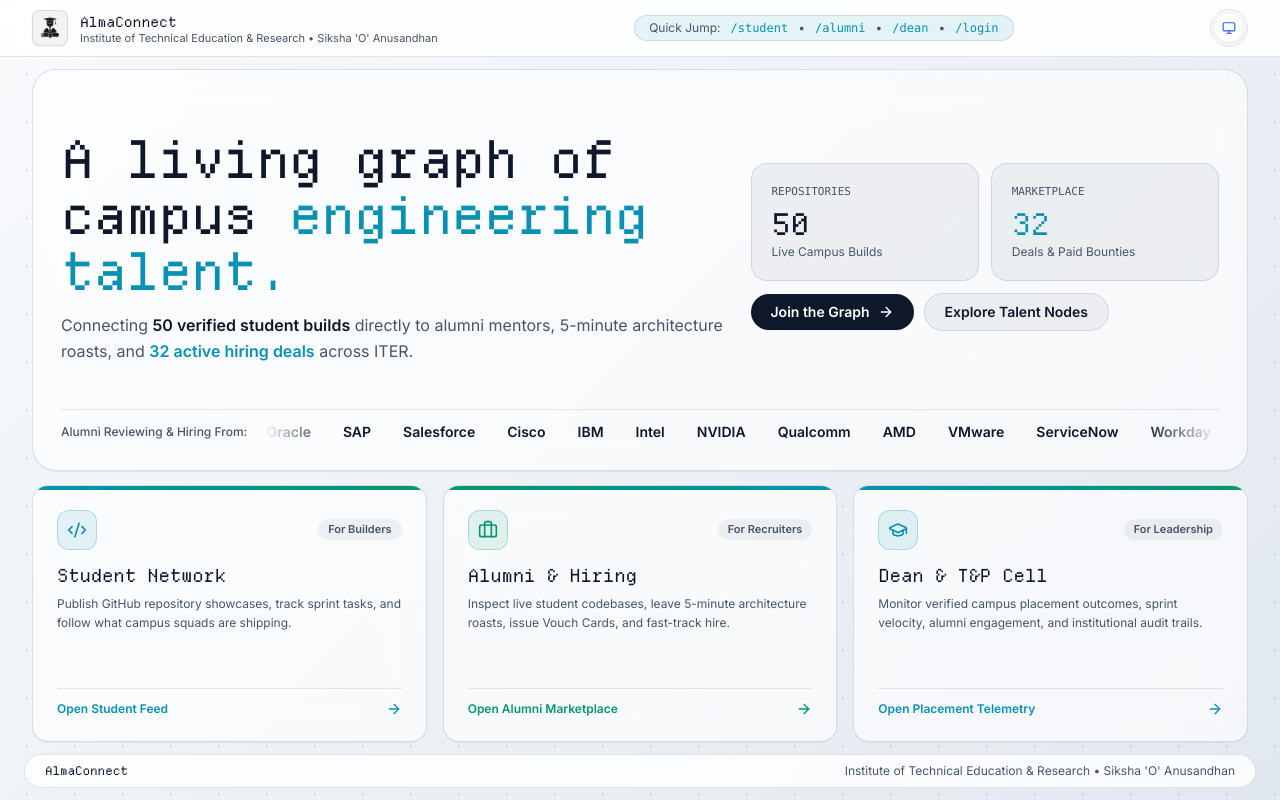
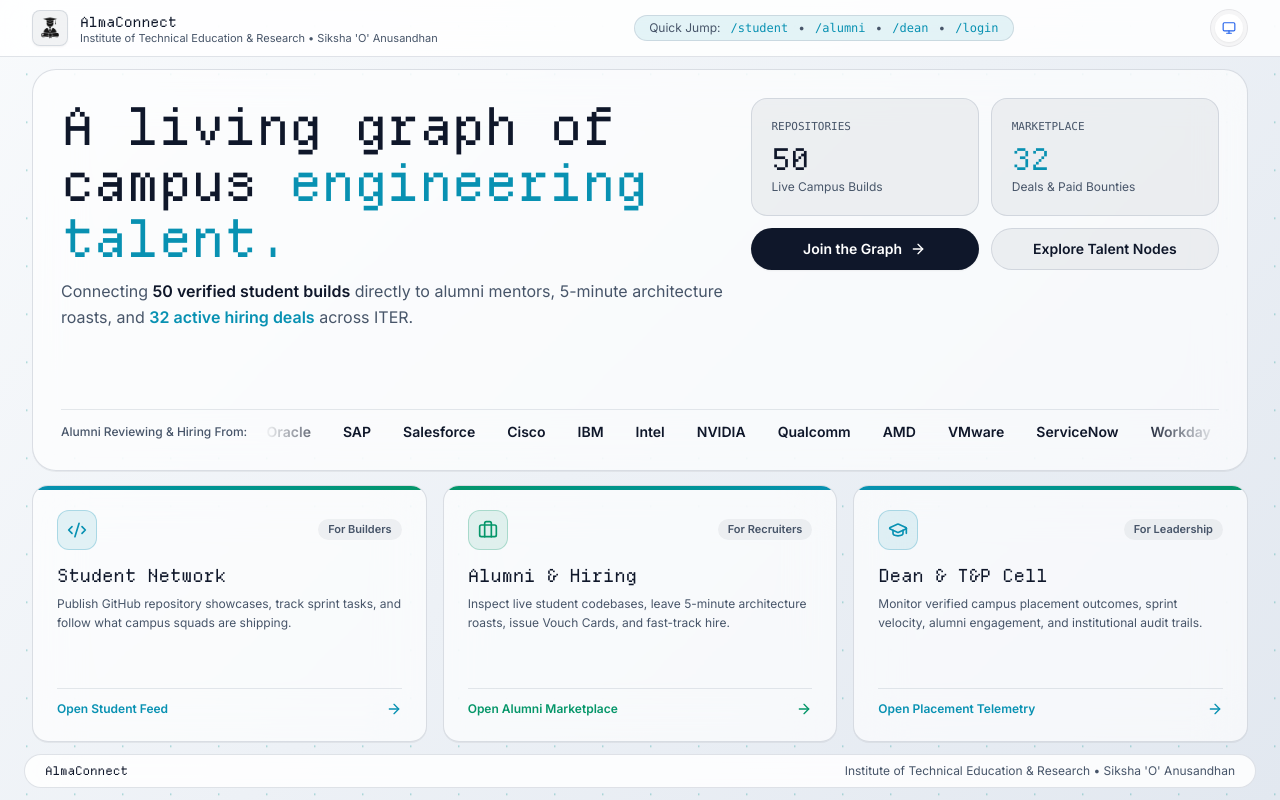
Before and after one commit to ragelabs-ssssd/Alum-Connect, a Next.js app: page / in a window 1280 px wide. Built offline with nearby package versions, Linux system fonts and the light colour scheme.

Commit message:
feat: apply Option 6 strict top-edge alignment (items-start) with matched 2-col CTA grid

```diff
--- a/src/app/page.tsx
+++ b/src/app/page.tsx
@@ -143,7 +143,7 @@ export default function HomePage() {
       <main className="relative z-10 min-h-0 max-w-[1440px] w-full mx-auto px-4 sm:px-8 py-3 grid grid-rows-[auto_auto] lg:grid-rows-[minmax(0,1.28fr)_minmax(0,0.82fr)] gap-3.5">
         {/* HERO 1: Liquid Chrome + Panning Isometric Mesh Hero + Telemetry & CTAs */}
         <section className="relative lg:h-full min-h-0 overflow-hidden rounded-3xl border border-[rgba(100,116,139,0.22)] dark:border-[rgba(226,232,240,0.18)] bg-white/65 dark:bg-[#14171E]/68 backdrop-blur-xl p-5 sm:p-6 lg:p-7 shadow-2xs flex flex-col justify-between gap-3">
-          <div className="relative z-10 flex-1 min-h-0 grid grid-cols-1 lg:grid-cols-12 gap-6 items-center">
+          <div className="relative z-10 flex-1 min-h-0 grid grid-cols-1 lg:grid-cols-12 gap-6 items-start">
             <div className="lg:col-span-7 space-y-3">
               <h1 className="font-luma-title text-3xl sm:text-5xl xl:text-[52px] tracking-tight text-[#0F172A] dark:text-white leading-[1.08]">
                 A living graph of campus{' '}
@@ -189,16 +189,16 @@ export default function HomePage() {
                 </div>
               </div>
 
-              <div className="flex flex-wrap items-center gap-2.5">
+              <div className="grid grid-cols-2 gap-3">
                 <Link
                   href="/student"
-                  className="inline-flex items-center gap-2 rounded-full bg-[#0F172A] hover:bg-[#1E293B] text-white dark:bg-[linear-gradient(90deg,#22D3EE_0%,#34D399_100%)] dark:hover:brightness-110 dark:text-[#041E24] px-5 py-2 text-xs sm:text-sm font-semibold transition-all shadow-xs"
+                  className="inline-flex items-center justify-center gap-2 rounded-full bg-[#0F172A] hover:bg-[#1E293B] text-white dark:bg-[linear-gradient(90deg,#22D3EE_0%,#34D399_100%)] dark:hover:brightness-110 dark:text-[#041E24] px-4 py-2.5 text-xs sm:text-sm font-semibold transition-all shadow-xs"
                 >
-                  Join the Graph <ArrowRight className="w-4 h-4" />
+                  Join the Graph <ArrowRight className="w-4 h-4 shrink-0" />
                 </Link>
                 <Link
                   href="/alumni"
-                  className="inline-flex items-center gap-2 rounded-full border border-[rgba(100,116,139,0.20)] dark:border-[rgba(226,232,240,0.18)] bg-[rgba(15,23,42,0.05)] dark:bg-white/[0.06] hover:border-[#0891B2] dark:hover:border-[#22D3EE] px-5 py-2 text-xs sm:text-sm font-semibold transition-colors"
+                  className="inline-flex items-center justify-center gap-2 rounded-full border border-[rgba(100,116,139,0.20)] dark:border-[rgba(226,232,240,0.18)] bg-[rgba(15,23,42,0.05)] dark:bg-white/[0.06] hover:border-[#0891B2] dark:hover:border-[#22D3EE] px-4 py-2.5 text-xs sm:text-sm font-semibold transition-colors text-center"
                 >
                   Explore Talent Nodes
                 </Link>
```
